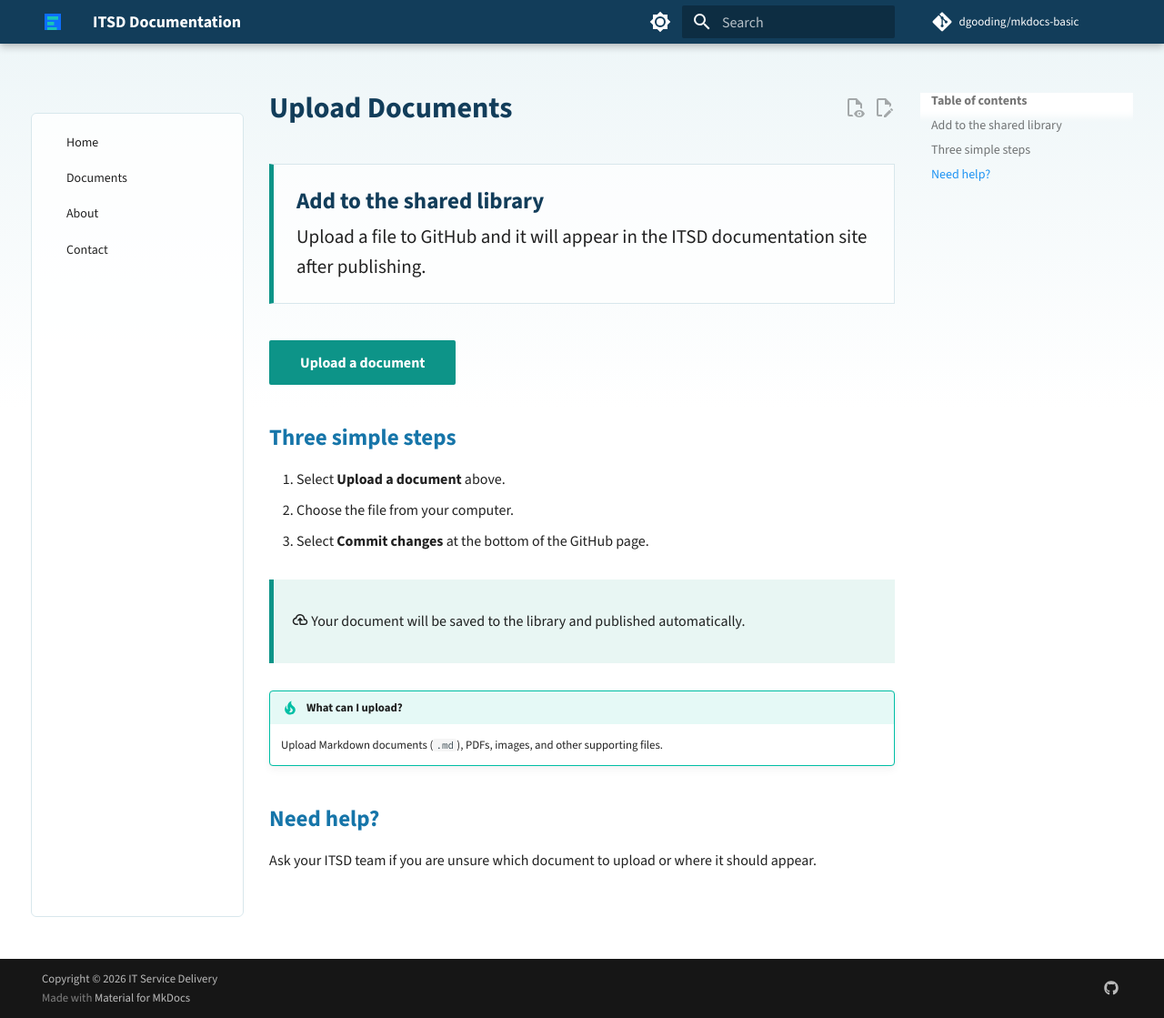
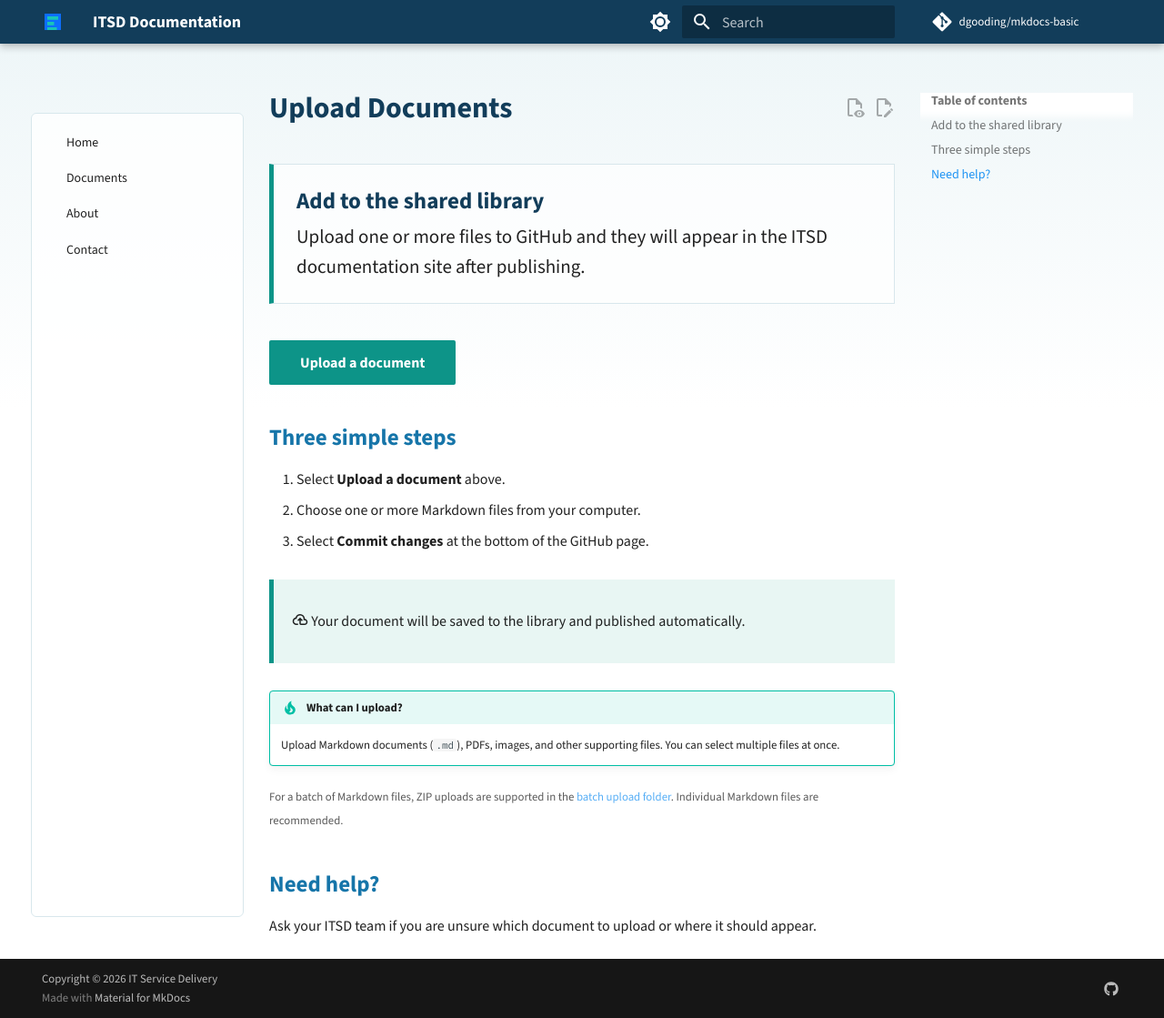
Before and after one commit to dgooding/mkdocs-basic, an MkDocs documentation site: the page built from docs/upload-documents.md, in a window 1280 px wide and 1119 px high. Shown: the whole window at 91% size. Built offline with MkDocs 1.6.1 and Material for MkDocs 9.7.7, drawn with Linux system fonts in a browser that asks for light colours; comment, search, counter and statistics services are not loaded.

Commit message:
docs: auto-update 2026-08-26 19:31:54

```diff
--- a/docs/upload-documents.md
+++ b/docs/upload-documents.md
@@ -4,7 +4,7 @@
 
 ## Add to the shared library
 
-Upload a file to GitHub and it will appear in the ITSD documentation site after publishing.
+Upload one or more files to GitHub and they will appear in the ITSD documentation site after publishing.
 
 </div>
 
@@ -13,7 +13,7 @@ Upload a file to GitHub and it will appear in the ITSD documentation site after
 ## Three simple steps
 
 1. Select **Upload a document** above.
-2. Choose the file from your computer.
+2. Choose one or more Markdown files from your computer.
 3. Select **Commit changes** at the bottom of the GitHub page.
 
 <div class="itsd-status" markdown>
@@ -24,7 +24,9 @@ Upload a file to GitHub and it will appear in the ITSD documentation site after
 
 !!! tip "What can I upload?"
 
-    Upload Markdown documents (`.md`), PDFs, images, and other supporting files.
+    Upload Markdown documents (`.md`), PDFs, images, and other supporting files. You can select multiple files at once.
+
+<small>For a batch of Markdown files, ZIP uploads are supported in the [batch upload folder](https://github.com/dgooding/mkdocs-basic/upload/main/docs/incoming). Individual Markdown files are recommended.</small>
 
 ## Need help?
 
```
